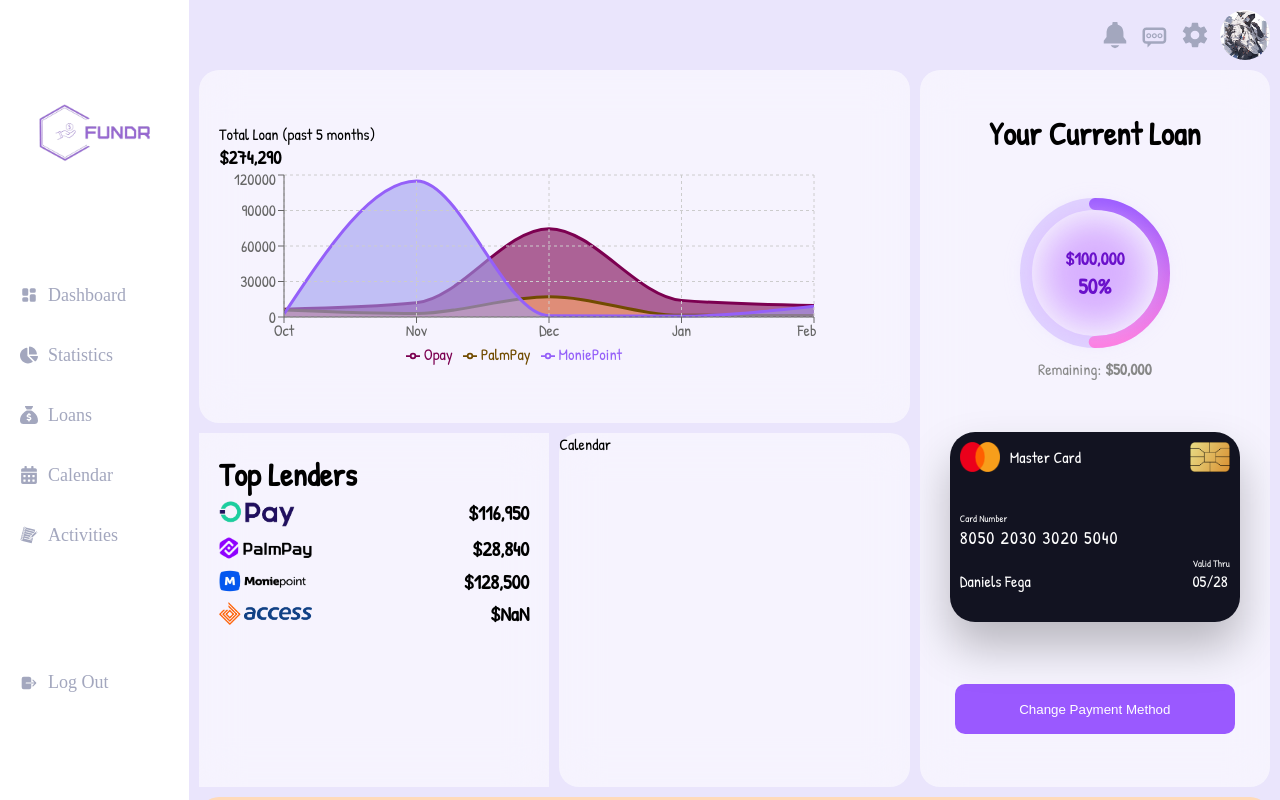
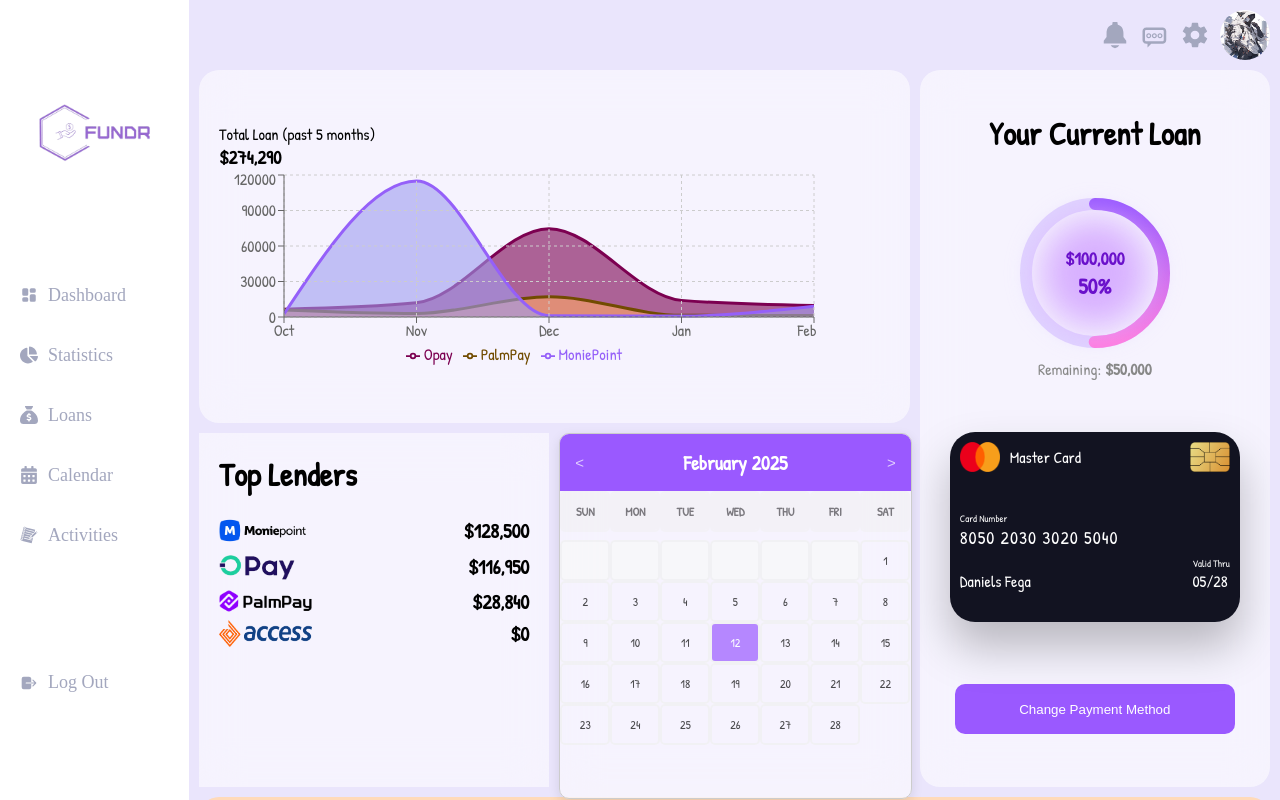
Before and after one commit to OghenefegaOmajene/FundR, a React (Vite) app: page / in a window 1280 px wide. Shown: the top 800 px of the page. Built offline with nearby package versions, Linux system fonts and the light colour scheme; a web font is replaced by a local one.

Commit message:
Calendar Design and Functionality

```diff
--- a/components/Body/Body.css
+++ b/components/Body/Body.css
@@ -68,6 +68,9 @@
     background-color: rgba(255, 255, 255, 0.553);
     backdrop-filter: blur(20px);
     padding: 20px;
+    display: flex;
+    flex-direction: column;
+    gap: 20px;
 }
 .calendar{
     background-color: rgba(255, 255, 255, 0.553);
--- a/components/Body/Body.jsx
+++ b/components/Body/Body.jsx
@@ -8,15 +8,22 @@
 import CurrentLoan from '../CurrentLoan';
 import BankCard from '../BankCard/BankCard';
 import Lenders from '../Lenders/Lenders';
-import Calendar from '../Calendar';
+import Calendar from '../Calendar/Calendar';
 
 const Body = () => {
     const totalLoanSum = data.reduce((total, item) => total + item.Opay + item.PalmPay + item.MoniePoint, 0);
 
-    const totalOpay = data.reduce((sum, month) => sum + month.Opay, 0);
-    const totalPalmPay = data.reduce((sum, month) => sum + month.PalmPay, 0);
-    const totalMoniePoint = data.reduce((sum, month) => sum + month.MoniePoint, 0);
-    const totalAccess = data.reduce((sum, month) => sum + month.Access, 0);
+    const totalLoans = {
+        Opay: data.reduce((sum, month) => sum + (month.Opay || 0), 0),
+        PalmPay: data.reduce((sum, month) => sum + (month.PalmPay || 0), 0),
+        MoniePoint: data.reduce((sum, month) => sum + (month.MoniePoint || 0), 0),
+        Access: data.reduce((sum, month) => sum + (month.Access || 0), 0),
+    };
+
+    // Convert object to array and sort by loan amount (highest to lowest)
+    const sortedLenders = Object.entries(totalLoans)
+        .map(([name, amount]) => ({ name, amount }))
+        .sort((a, b) => b.amount - a.amount);
   return (
     <div className='body'>
         <nav className='nav'>
@@ -44,12 +51,12 @@
 
             <div className="topLenders">
                 <h1>Top Lenders</h1>
-                <Lenders totalLoans={{ Opay: totalOpay, PalmPay: totalPalmPay, MoniePoint: totalMoniePoint,Access: totalAccess }} />
+                <Lenders sortedLenders={sortedLenders} />
             </div>
 
-            <div className="calendar">
+            {/* <div className="calendar"> */}
                 <Calendar></Calendar>
-            </div>
+            {/* </div> */}
 
             <div className="activities">
                 Activities
--- a/components/Calendar.jsx
+++ /dev/null
@@ -1,9 +0,0 @@
-import React from 'react'
-
-const Calendar = () => {
-  return (
-    <div>Calendar</div>
-  )
-}
-
-export default Calendar
--- /dev/null
+++ b/components/Calendar/Calendar.css
@@ -0,0 +1,72 @@
+.calendar{
+    width: 100%;
+    height: 100%;
+    /* margin: 20px auto; */
+    border: 1.5px solid #ccc;
+    border-radius: 10px;
+    overflow: hidden;
+    padding-bottom: 10px;
+    box-shadow: 0 4px 12px rgba(0, 0, 0, 0.1);
+}
+.header{
+    display: flex;
+    justify-content: space-between;
+    align-items: center;
+    background-color: #9a59ff;
+    color: white;
+    padding: 15px;
+    font-size: 20px;
+    font-weight: bold;
+}
+.header button{
+    background-color: transparent;
+    border: none;
+    color: white;
+    font-size: 15px;
+    opacity: .7;
+    cursor: pointer;
+}
+.dayNames, .days{
+    display: flex;
+    flex-wrap: wrap;
+}
+.dayName, .day, .emptyDay{
+    width: 14.28%;
+    padding: 10px;
+    border: 2px solid #f0f0f0;
+    box-sizing: border-box;
+    text-align: center;
+    font-size: 12px;
+    opacity: .7;
+    border-radius: 5px;
+}
+.dayName{
+    background-color: #f0f0f0;
+    opacity: .5;
+    font-weight: bold;
+    margin-bottom: 8px;
+}
+.day{
+    border: 2px solid #f0f0f0;
+    cursor: pointer;
+    transition: background-color 0.3s;
+}
+.day:hover{
+    background-color: #e0e0e0;
+}
+.emptyDay{
+    border: 2px solid #f0f0f0;
+    background-color: #f9f9f9;
+}
+.today{
+    background-color: #9a59ff;
+    color: white;
+    border-radius: 5px;
+    text-align: center;
+}
+.selected{
+    background-color: #9a59ff;
+    color: white;
+    border-radius: 5px;
+    text-align: center;
+}
--- /dev/null
+++ b/components/Calendar/Calendar.jsx
@@ -0,0 +1,84 @@
+import { useState, useEffect } from "react";
+import React from "react";
+import "./Calendar.css";
+
+const Calendar = () => {
+    const [currentDate, setCurrentDate] = useState(new Date());
+    const [daysInMonth, setDaysInMonth] = useState([]);
+    const [startDay, setStartDay] = useState(0);
+    const [selectedDate, setSelectedDate] = useState(null);
+
+    useEffect(() => {
+        const year = currentDate.getFullYear();
+        const month = currentDate.getMonth();
+        const firstDay = new Date(year, month, 1);
+        const days = [];
+
+        while (firstDay.getMonth() === month) {
+            days.push(new Date(firstDay));
+            firstDay.setDate(firstDay.getDate() + 1);
+        }
+
+        setDaysInMonth(days);
+        setStartDay(new Date(year, month, 1).getDay());
+    }, [currentDate]);
+
+    const dayNames = ["SUN", "MON", "TUE", "WED", "THU", "FRI", "SAT"];
+
+    const prevMonth = () => {
+        setCurrentDate(new Date(currentDate.getFullYear(), currentDate.getMonth() - 1, 1));
+    };
+
+    const nextMonth = () => {
+        setCurrentDate(new Date(currentDate.getFullYear(), currentDate.getMonth() + 1, 1));
+    };
+
+    const handleDateClick = (date) => {
+        setSelectedDate(date);
+    };
+
+    return (
+        <div className="calendar">
+            <div className="header">
+                <button onClick={prevMonth}> &lt; </button>
+                <span>
+                    {currentDate.toLocaleString("default", { month: "long" })}{" "}
+                    {currentDate.getFullYear()}
+                </span>
+                <button onClick={nextMonth}> &gt; </button>
+            </div>
+
+            <div className="dayNames">
+                {dayNames.map((day) => (
+                    <div key={day} className="dayName">
+                        {day}
+                    </div>
+                ))}
+            </div>
+
+            <div className="days">
+                {/* Fix: Properly generate empty days for start of the month */}
+                {Array(startDay).fill(null).map((_, index) => (
+                    <div key={`empty-${index}`} className="emptyDay"></div>
+                ))}
+
+                {daysInMonth.map((day) => (
+                    <div
+                        key={day.toISOString()}
+                        className={`day ${
+                            day.getDate() === new Date().getDate() &&
+                            day.getMonth() === new Date().getMonth()
+                                ? "today"
+                                : ""
+                        } ${selectedDate && day.toDateString() === selectedDate.toDateString() ? "selected" : ""}`}
+                        onClick={() => handleDateClick(day)}
+                    >
+                        {day.getDate()}
+                    </div>
+                ))}
+            </div>
+        </div>
+    );
+};
+
+export default Calendar;
--- a/components/Lenders/Lenders.jsx
+++ b/components/Lenders/Lenders.jsx
@@ -1,36 +1,28 @@
-import React from 'react'
-import opay from '../../images/opay.png'
-import palmpay from '../../images/palmpay.png'
-import moniepoint from '../../images/moniepoint.png'
-import access from '../../images/access.png'
-import './Lenders.css'
+import React from 'react';
+import opay from '../../images/opay.png';
+import palmpay from '../../images/palmpay.png';
+import moniepoint from '../../images/moniepoint.png';
+import access from '../../images/access.png';
+import './Lenders.css';
 
-const Lenders = ({totalLoans}) => {
-  return (
-    <div className='lenders' >
-        <div className="bank">
-          <img src={opay} alt="" />
-          <p><b>${totalLoans.Opay.toLocaleString()}</b></p>
+const lenderImages = {
+    Opay: opay,
+    PalmPay: palmpay,
+    MoniePoint: moniepoint,
+    Access: access,
+};
+
+const Lenders = ({ sortedLenders }) => {
+    return (
+        <div className='lenders'>
+            {sortedLenders.map(({ name, amount }) => (
+                <div key={name} className="bank">
+                    <img src={lenderImages[name]} alt={name} />
+                    <p><b>${amount.toLocaleString()}</b></p>
+                </div>
+            ))}
         </div>
+    );
+};
 
-        <div className="bank">
-          <img src={palmpay} alt="" />
-          <p><b>${totalLoans.PalmPay.toLocaleString()}</b></p>
-        </div>
-
-        <div className="bank">
-          <img src={moniepoint} alt="" />
-          <p><b>${totalLoans.MoniePoint.toLocaleString()}</b></p>
-        </div>
-
-        <div className="bank" id='access'>
-          <img src={access} alt="" />
-          <p><b>${totalLoans.Access.toLocaleString()}</b></p>
-        </div>
-
-
-    </div>
-  )
-}
-
-export default Lenders
+export default Lenders;
```
